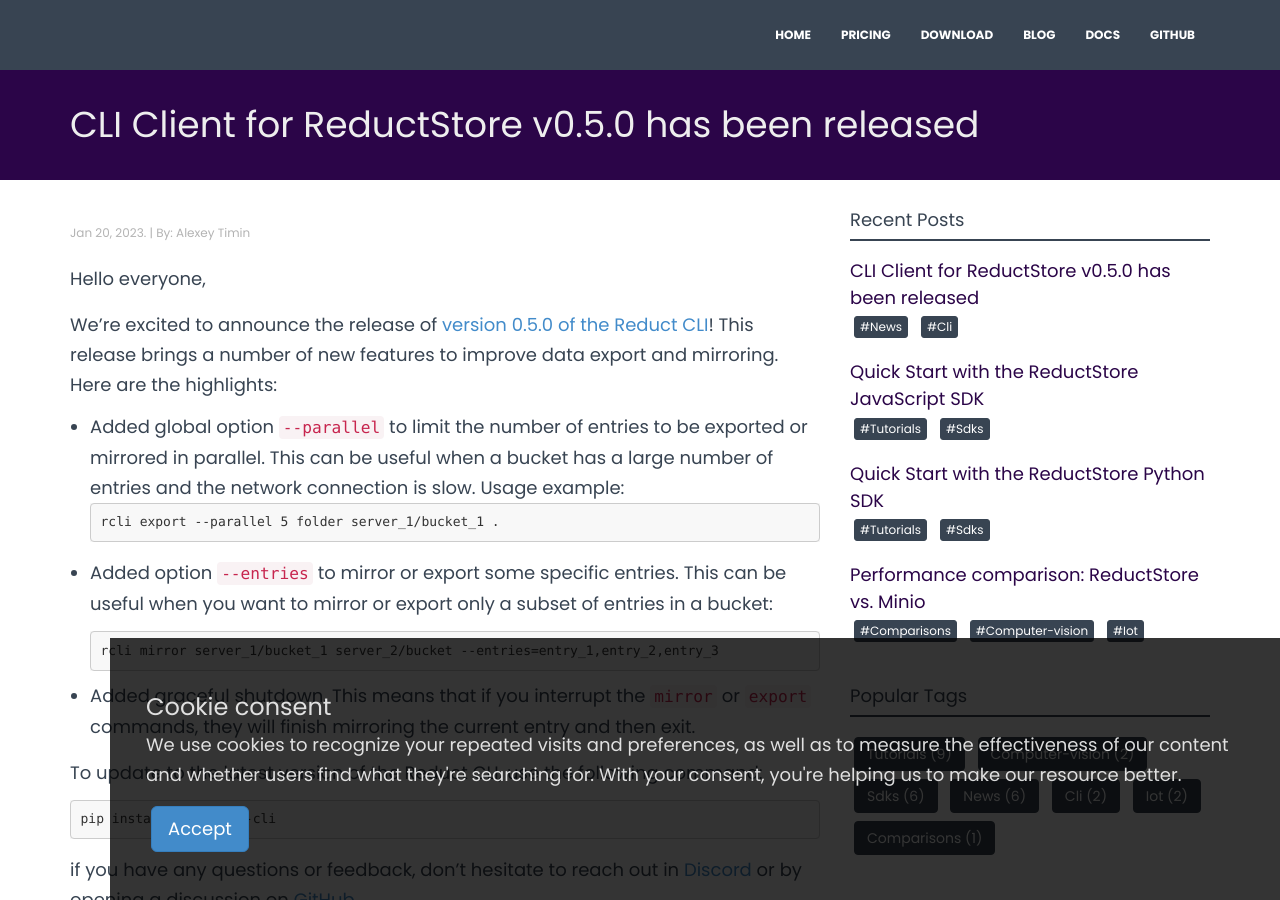
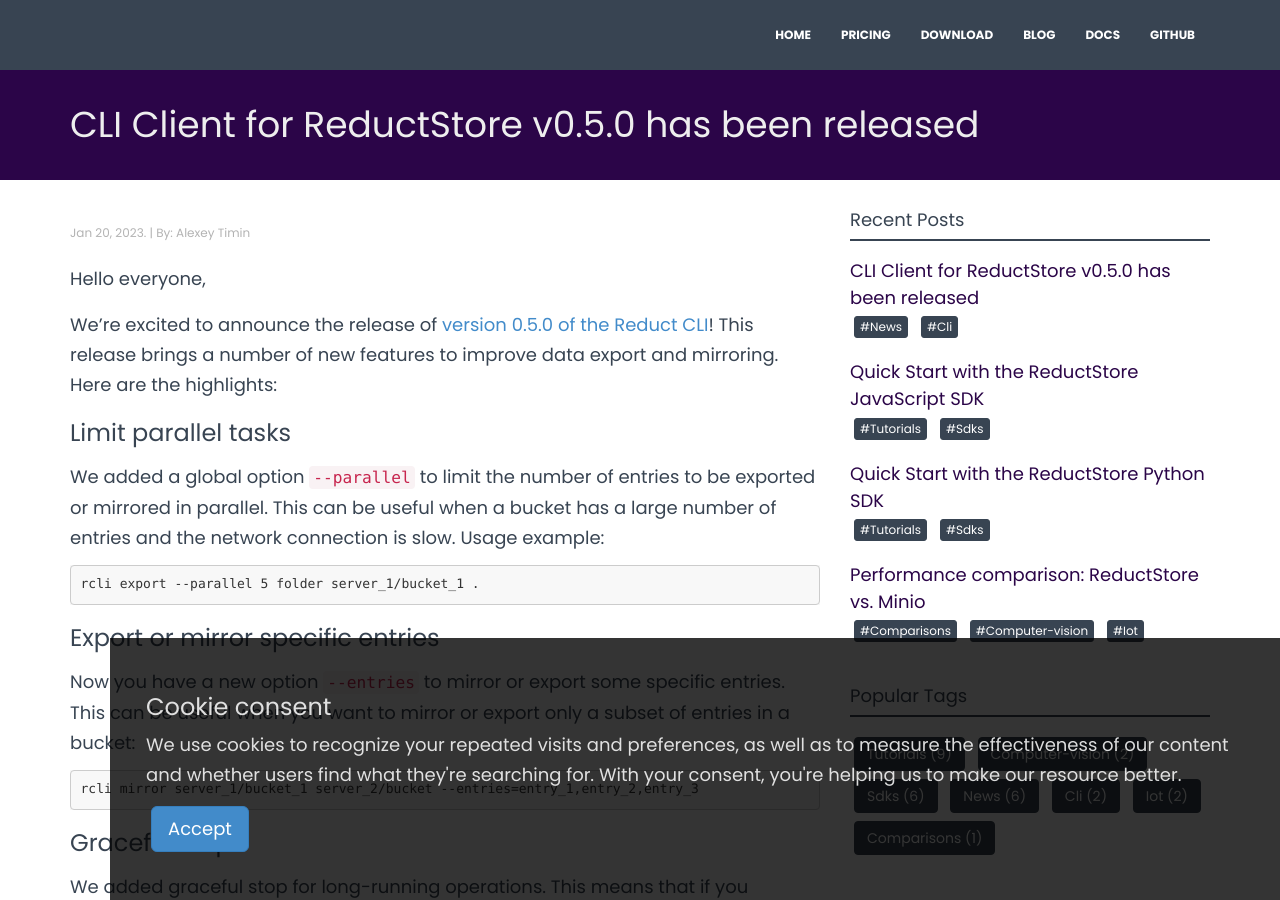
Before and after one commit to reductstore/homepage, a Jekyll site: the page built from _posts/2023-01-20-reduct-cli-v0_5_0-released.md, in a window 1280 px wide and 900 px high. Built offline with Jekyll 4.4.1, drawn with Linux system fonts in a browser that asks for light colours; nearby versions of some CDN libraries; some of the changed text lies outside the part shown.

Commit message:
improve formatting

````diff
--- a/_posts/2023-01-20-reduct-cli-v0_5_0-released.md
+++ b/_posts/2023-01-20-reduct-cli-v0_5_0-released.md
@@ -17,23 +17,32 @@
 of [version 0.5.0 of the Reduct CLI](https://github.com/reductstore/reduct-cli/releases/tag/v0.5.0)!
 This release brings a number of new features to improve data export and mirroring. Here are the highlights:
 
-- Added global option `--parallel` to limit the number of entries to be exported or mirrored in parallel. This can be useful when
-  a bucket has a large number of entries and the network connection is slow. Usage example:
-  ```
-  rcli export --parallel 5 folder server_1/bucket_1 .
-  ```
 
-- Added option `--entries` to mirror or export some specific entries. This can be useful when you want to mirror or export
-  only a subset of entries in a bucket:
+### Limit parallel tasks
 
-  ```
-  rcli mirror server_1/bucket_1 server_2/bucket --entries=entry_1,entry_2,entry_3
-  ```
+We added a global option `--parallel` to limit the number of entries to be exported or mirrored in parallel. This can be
+useful when a bucket has a large number of entries and the network connection is slow. Usage example:
 
-- Added graceful shutdown. This means that if you interrupt the `mirror` or `export` commands, they will finish
-  mirroring the current entry and then exit.
+```
+rcli export --parallel 5 folder server_1/bucket_1 .
+```
 
 <!--more-->
+
+### Export or mirror specific entries
+
+Now you have a new option `--entries` to mirror or export some specific entries. This can be useful when you want to
+mirror or export only a subset of entries in a bucket:
+
+```
+rcli mirror server_1/bucket_1 server_2/bucket --entries=entry_1,entry_2,entry_3
+```
+
+### Graceful stop
+
+We added graceful stop for long-running operations. This means that if you interrupt the `mirror` or `export` commands,
+they will finish mirroring the current entry and then exit.
+
 
 To update to the latest version of the Reduct CLI, use the following command:
 
````
